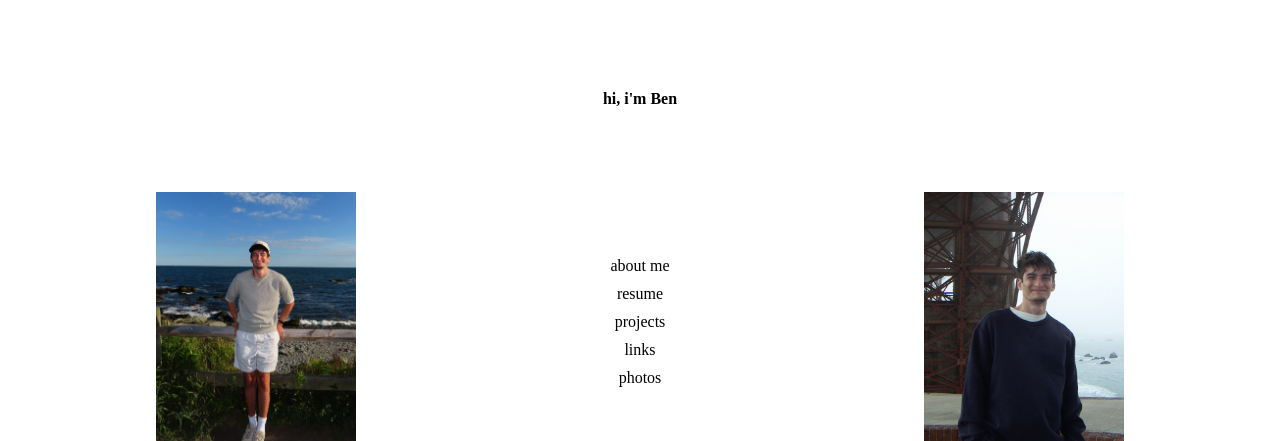
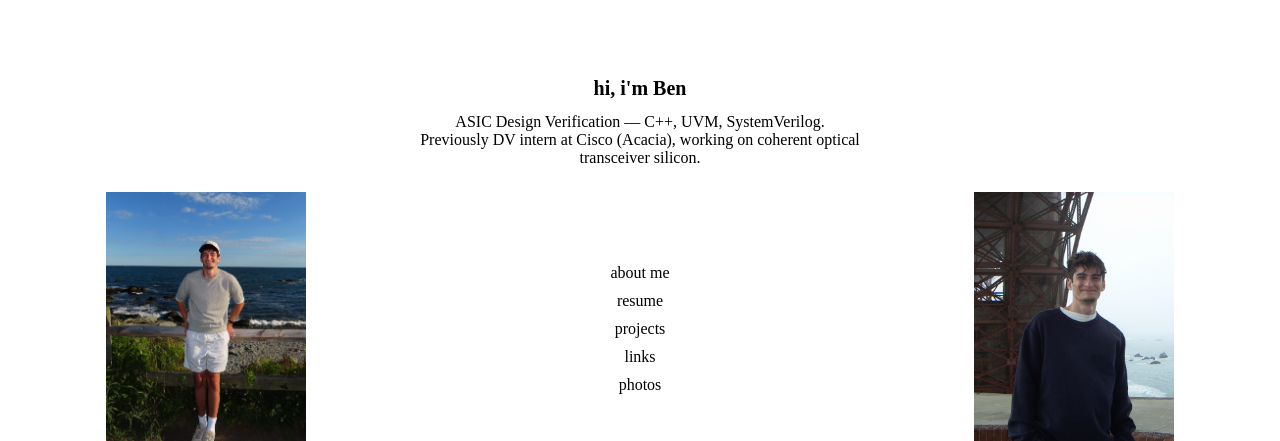
Before and after one commit to benastahl/ben_portfolio_website, a Flask app: page / in a window 1280 px wide. Shown: the top 441 px of the page. Run offline with Flask 3, Linux system fonts and the light colour scheme.

Commit message:
updating resume for asic verification pivot

```diff
--- a/static/stylesheets/index.css
+++ b/static/stylesheets/index.css
@@ -23,12 +23,22 @@ img {
 
 #hello-message {
     display: flex;
-    margin-top: 7vw;
-    margin-bottom: 10vw;
+    margin-top: 6vw;
+    margin-bottom: 6vw;
 
+    flex-direction: column;
     justify-content: center;
 
     font-weight: bold;
+}
+
+#hello-message #hello-sub {
+    font-weight: normal;
+}
+
+#hello-message #hello-hi {
+    font-size: 20px;
+    margin-bottom: 1vw;
 }
 
 #nav-list {
--- a/templates/index.html
+++ b/templates/index.html
@@ -15,7 +15,9 @@
     </div>
     <div class="main-text">
         <div id="hello-message">
-            <a>hi, i'm Ben</a>
+            <a id="hello-hi">hi, i'm Ben</a>
+            <a id="hello-sub">ASIC Design Verification — C++, UVM, SystemVerilog.</a>
+            <a id="hello-sub">Previously DV intern at Cisco (Acacia), working on coherent optical transceiver silicon.</a>
         </div>
 
         <div id="nav-list">
--- a/templates/resume.html
+++ b/templates/resume.html
@@ -11,12 +11,12 @@
 <p class="home-redirect"><a href="/">home</a></p>
 
 <div class="resume-container">
-    <embed class="resume" src="../static/Benjamin%20Stahl.pdf"
+    <embed class="resume" src="../static/Acacia Benjamin Stahl.pdf"
            type="application/pdf">
 </div>
 
 <div class="open-pdf-container">
-    <a class="btn" href="../static/Benjamin%20Stahl.pdf" target="_blank" rel="noopener">Open PDF</a>
+    <a class="btn" href="../static/Acacia Benjamin Stahl.pdf" target="_blank" rel="noopener">Open PDF</a>
 </div>
 
 </body>
```
Also changed, not shown: templates/about.html (+5 -4 lines), templates/projects.html (+17 -16 lines), 1 other file.
